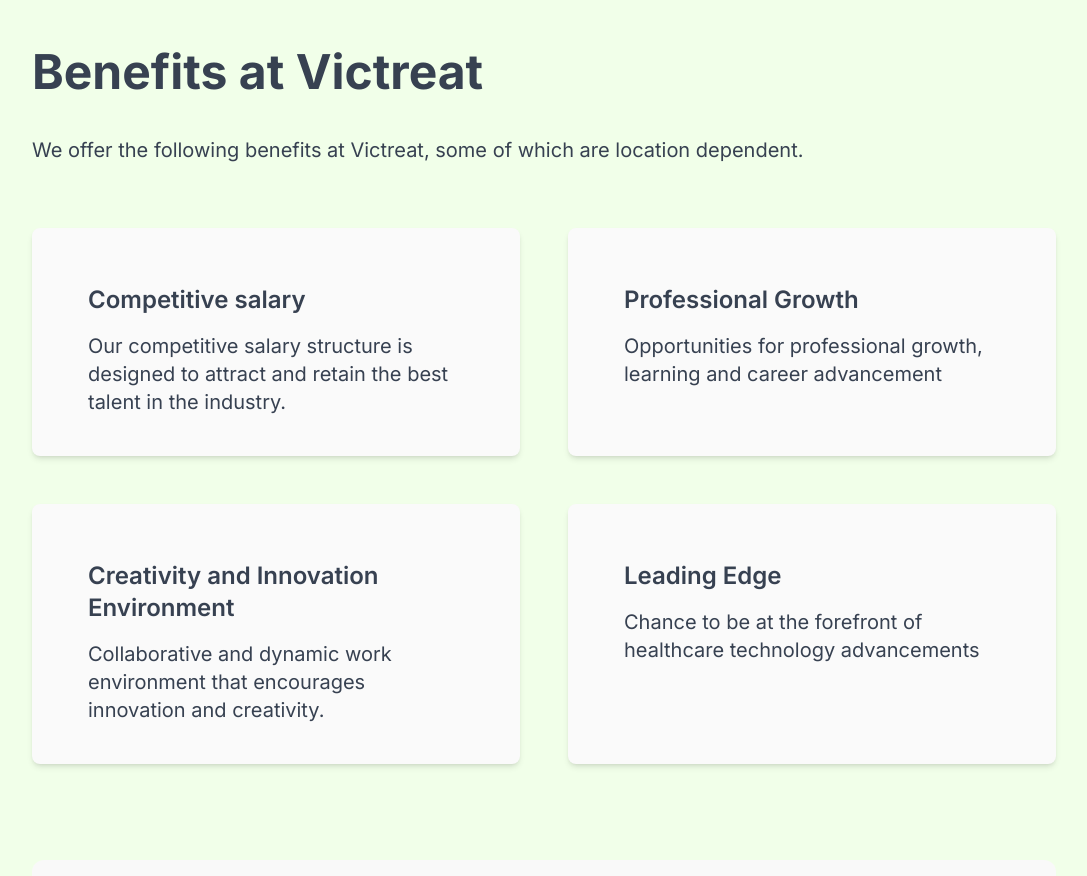
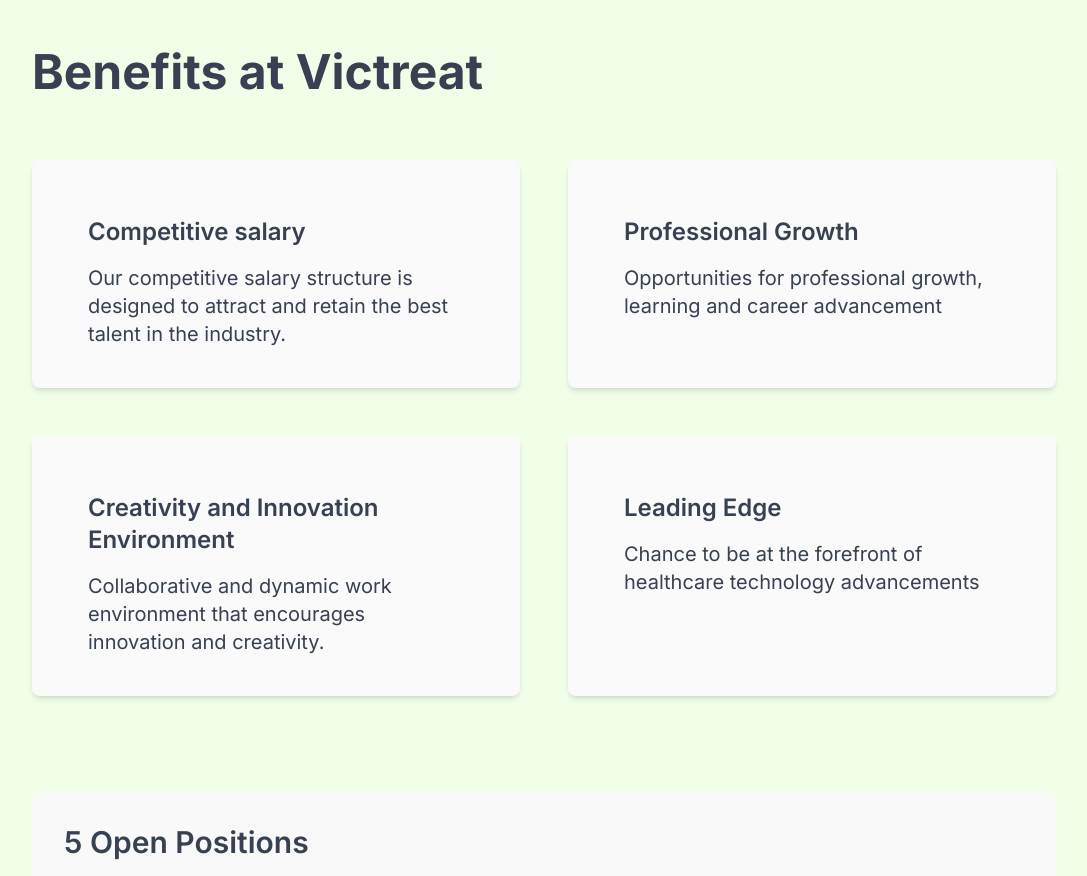
Before and after one commit to zaineli/victreat, a Next.js app: page /careers in a window 1280 px wide. Shown: the part 780-1656 px from the top of the page, without its empty margins (96-1183 px from the left). Built offline with nearby package versions, Linux system fonts and the light colour scheme.

Commit message:
fixed footer

```diff
--- a/app/careers/page.tsx
+++ b/app/careers/page.tsx
@@ -26,7 +26,7 @@
           variants={variants}
         >
           <motion.div className='text-3xl sm:text-4xl md:text-5xl lg:text-6xl xl:text-7xl font-semibold text-center pt-32 sm:pt-32 md:pt-32 lg:pt-52'>
-            Join us in developing technology for the future of&nbsp;cancer&nbsp;treatment.
+            Join us in developing technology for the future of cancer treatment.
           </motion.div>
           <motion.p className='text-center mx-auto text-base sm:text-lg md:text-xl mt-4 sm:mt-6 md:mt-8 w-11/12 sm:w-2/3 md:w-1/2 '
             variants={variants}
@@ -42,7 +42,7 @@
         >
           <div className="flex-col h-full flex gap-4 sm:gap-6 md:gap-10 flex-1 self-stretch ">
             <div className="text-2xl sm:text-3xl md:text-4xl lg:text-5xl font-bold">Benefits at Victreat</div>
-            <p className='text-base sm:text-lg md:text-xl'>We offer the following benefits at Victreat, some of which are location dependent.</p>
+            {/* <p className='text-base sm:text-lg md:text-xl'>We offer the following benefits at Victreat, some of which are location dependent.</p> */}
             {/* <img className="rounded-2xl max-w-96 mx-auto" src="/images/vicWallpaper3.png" alt="" /> */}
           </div>
           <div className='flex-1 grid md:grid-cols-2 grid-cols-1 gap-4 sm:gap-6 md:gap-8 lg:gap-12'>
```
